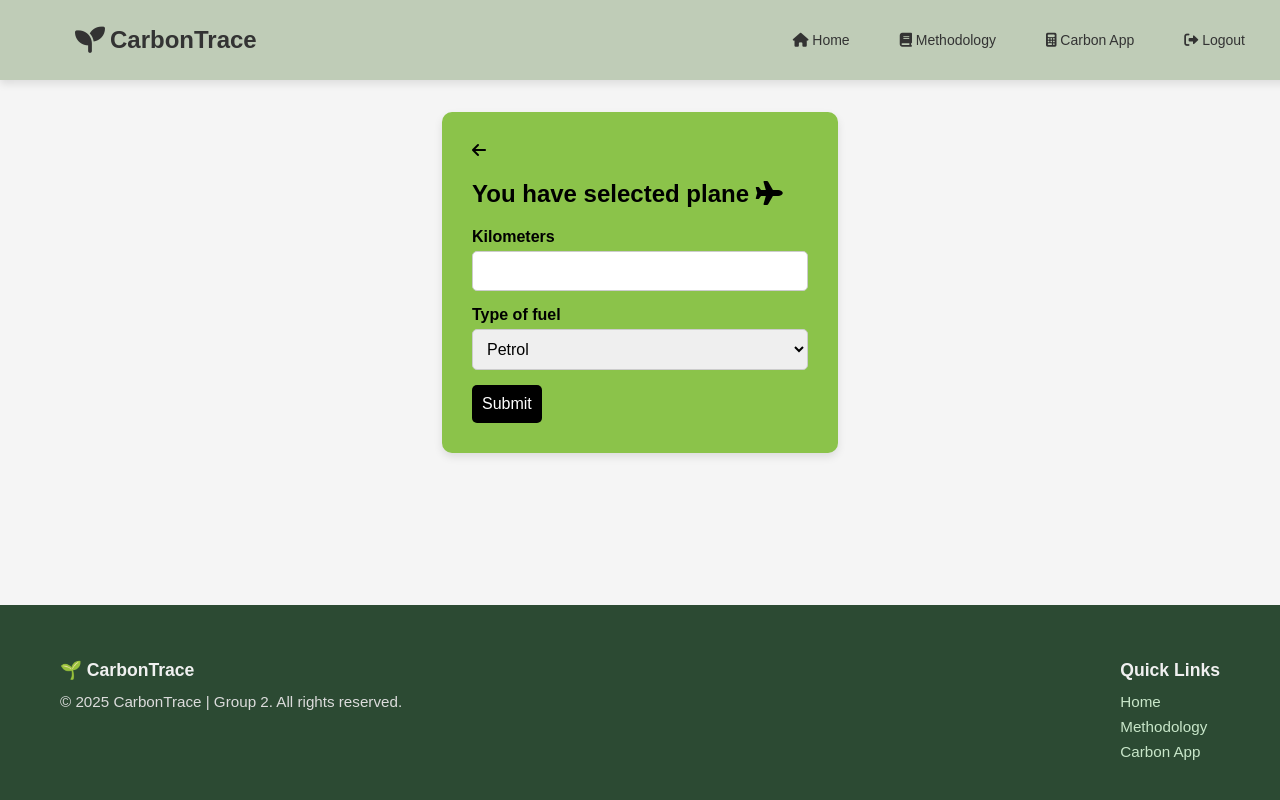
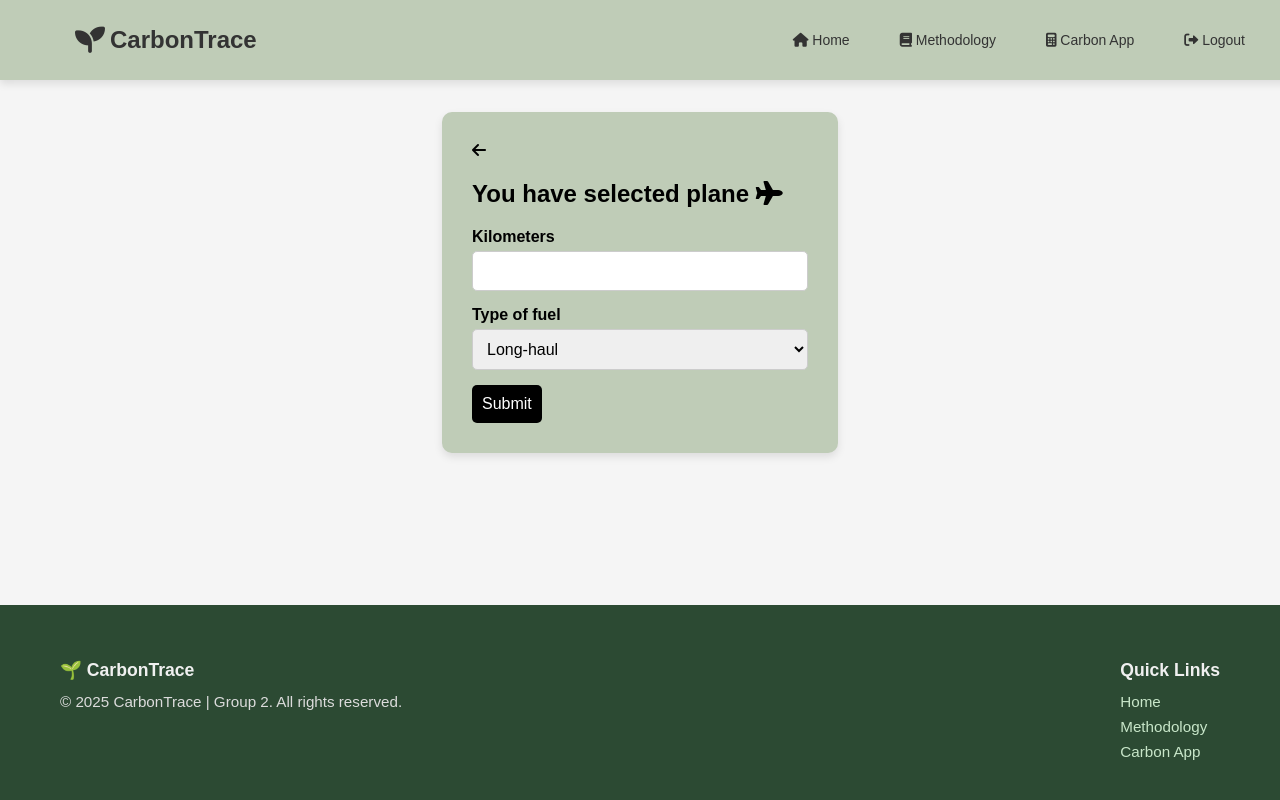
Before and after one commit to KimAlexanderAntonsen/FOR19, a Flask app: page /carbon_app/new_entry_plane in a window 1280 px wide. Run offline with Flask 2, Linux system fonts and the light colour scheme; the visitor is signed in with stand-in values (Sample User, id 1); some libraries are stand-ins or nearby versions.

Commit message:
small css changes

```diff
--- a/capp/carbon_app/forms.py
+++ b/capp/carbon_app/forms.py
@@ -5,7 +5,7 @@ from wtforms.validators import InputRequired
 class BusForm(FlaskForm):
   kms = FloatField('Kilometers', [InputRequired()])
   fuel_type = SelectField('Type of Fuel', [InputRequired()],
-    choices=[('Diesel', 'Diesel'), ('Petrol', 'Petrol'), ('Electric', 'Electric')])
+    choices=[('Diesel', 'Diesel'), ('Electric', 'Electric')])
   submit = SubmitField('Submit')
 
 class CarForm(FlaskForm):
@@ -17,7 +17,7 @@ class CarForm(FlaskForm):
 class PlaneForm(FlaskForm):
   kms = FloatField('Kilometers', [InputRequired()])
   fuel_type = SelectField('Type of Fuel', [InputRequired()],
-    choices=[('Petrol', 'Petrol')])
+    choices=[('Long-haul', 'Long-haul'), ('Short-haul', 'Short-haul')])
   submit = SubmitField('Submit')
 
 class FerryForm(FlaskForm):
--- a/capp/static/custom.css
+++ b/capp/static/custom.css
@@ -193,7 +193,7 @@ body {
 /* SUBMIT NEW ENTRY */
 
 .submit_form {
-    background-color: #8bc34a;
+    background-color: #bfccb7;
     padding: 30px;
     border-radius: 10px;
     box-shadow: 0 4px 8px rgba(0, 0, 0, 0.1);
@@ -711,7 +711,7 @@ body {
   margin: 1.5rem;
 }
 .transport-section h3 {
-  color: #ffffff;
+  color: #333333;
   margin-bottom: 1rem;
 }
 
--- a/capp/templates/carbon_app/your_data.html
+++ b/capp/templates/carbon_app/your_data.html
@@ -25,9 +25,7 @@
             </div>
             <div class="box">
                 <div class="container_buttons_links_main_menu">
-                    <div class="btn">
-                        <a href="{{ url_for('carbon_app.carbon_app_home') }}" class="btn_carbon_app_new_entry_main">New Entry</a>
-                    </div>
+                        <a href="{{ url_for('carbon_app.carbon_app_home') }}" class="btn btn-primary">New Entry</a>
                 </div>
             </div>
             <div class="box">
--- a/capp/templates/methodology.html
+++ b/capp/templates/methodology.html
@@ -44,7 +44,7 @@
       </div>
 
         <div class="summary">
-            <h3>Our numbers and formulas:</h3>
+            <h3>Our numbers and formulas</h3>
 
                 <p>
                     To compare the environmental impact of different transport modes, we use \(CO_2\)-equivalents (\(CO_2e\)) — a common unit
```
Also changed, not shown: 2 other files.
